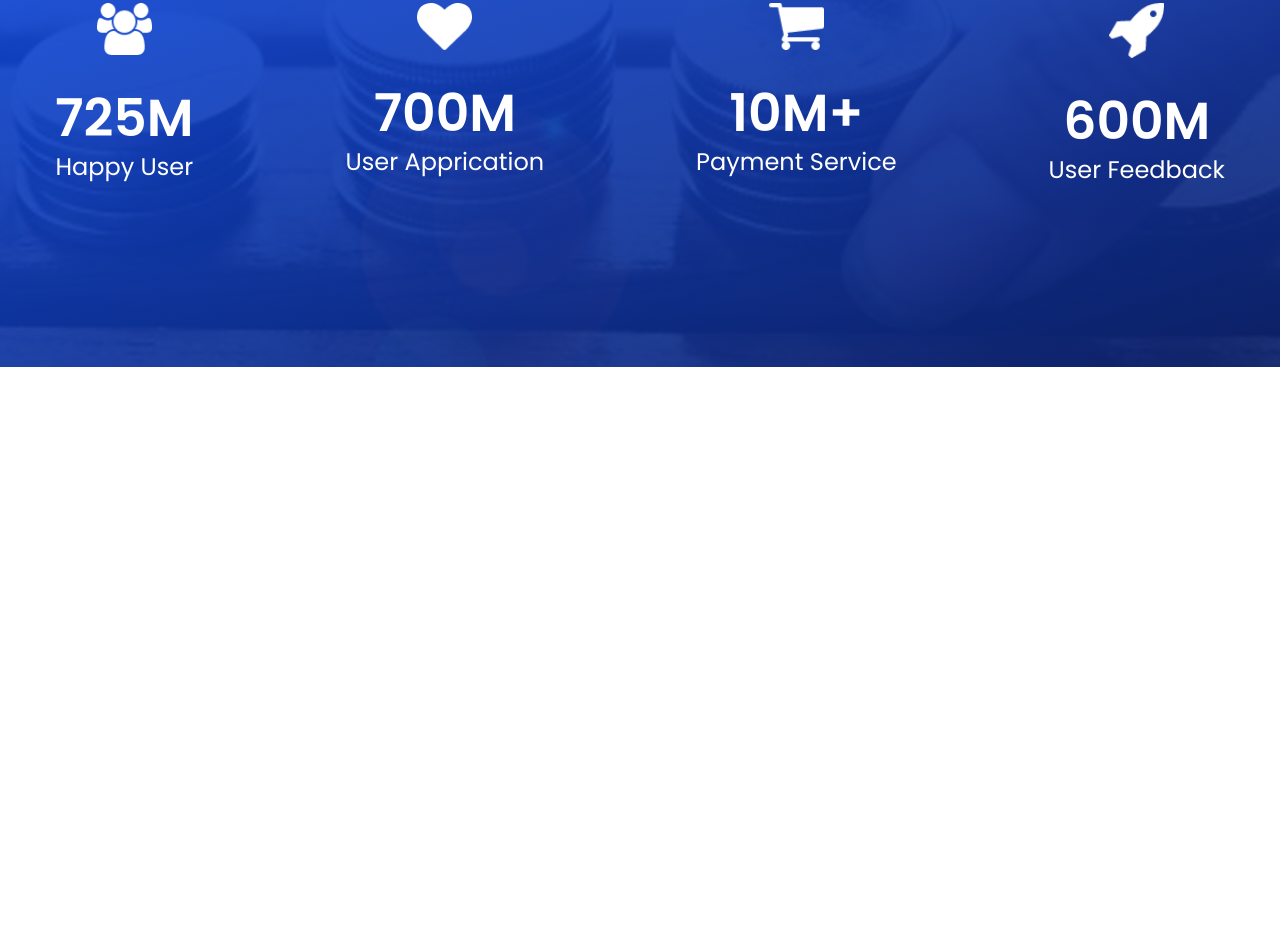
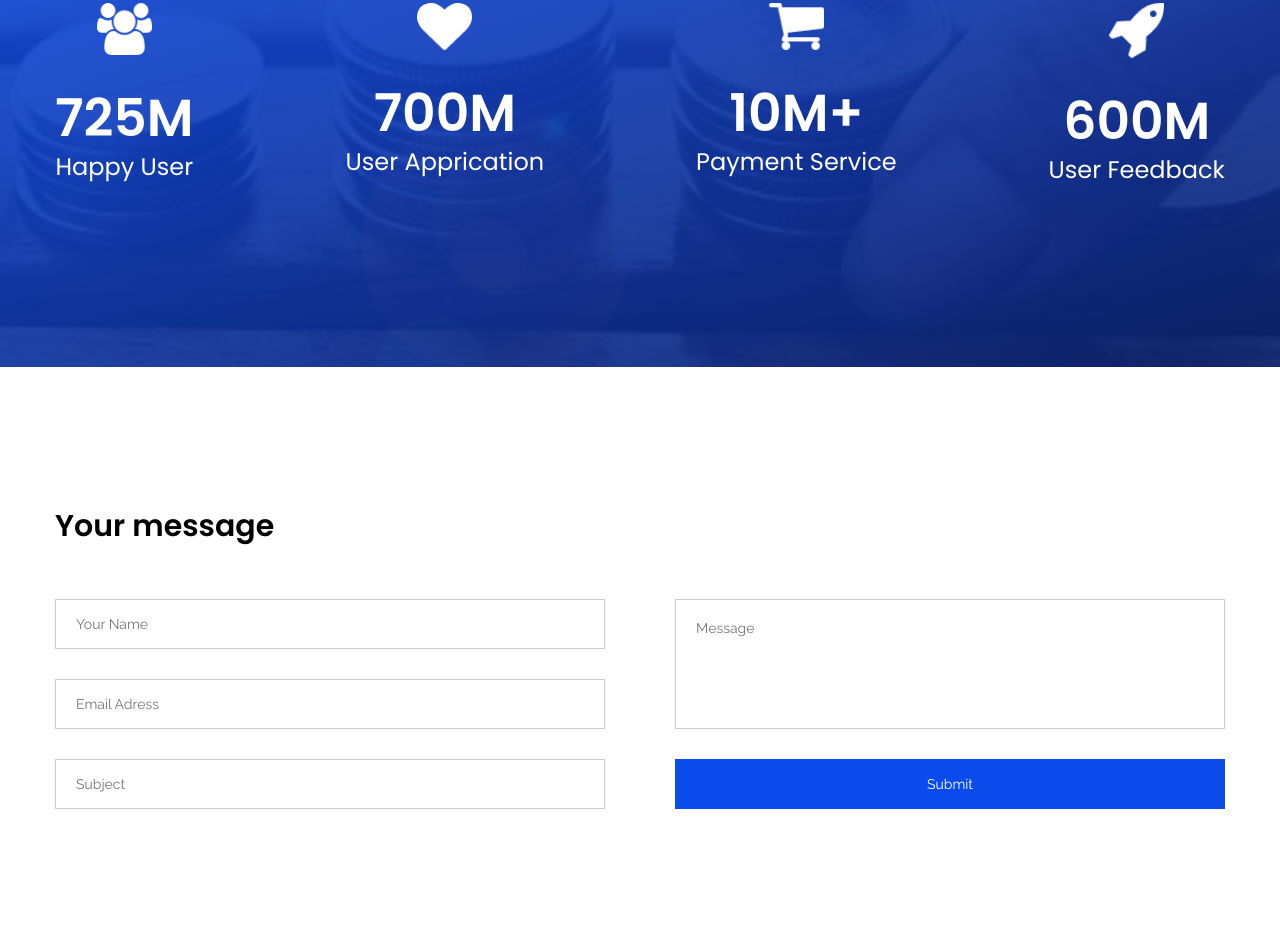
Before and after one commit to Bbsko1/Digital-banking, a website: page Source/index.html in a window 1280 px wide. Shown: the part 2909-3856 px from the top of the page. Before the commit the page ends 3276 px from the top, so only its background shows below. Drawn offline with Linux system fonts and the light colour scheme; files whose address does not match are found by name.

Commit message:
секция message готова

```diff
--- /dev/null
+++ b/Source/SCSS/blocks/message.scss
@@ -0,0 +1,73 @@
+.message {
+    height: 1px;
+    min-height: 580px;
+    color: #000;
+    background-color: #fff;
+
+    &__container {
+        display: flex;
+        flex-direction: column;
+        justify-content: center;
+        height: 100%;
+    }
+
+    &__title {
+        @include text-semiBold;
+
+        margin: 0 0 50px;
+        font-size: 30px;
+        line-height: 1.5;
+    }
+
+    &__form {
+        @include text-regular-second;
+
+        display: grid;
+        grid-template-rows: repeat(3, 1fr);
+        grid-template-columns: 1fr 1fr;
+        row-gap: 30px;
+        column-gap: 70px;
+        font-size: 14px;
+        line-height: 1.5;
+        grid-template-areas:
+            "name message"
+            "email message"
+            "subject button";
+    }
+
+    &__input {
+        padding: 16px 20px;
+        border: 1px solid rgba($color: #000, $alpha: 0.2);
+
+        &--name {
+            grid-area: name;
+        }
+
+        &--email {
+            grid-area: email;
+        }
+
+        &--subject {
+            grid-area: subject;
+        }
+    }
+
+    &__textarea {
+        grid-area: message;
+        padding: 20px;
+        resize: none;
+        border: 1px solid rgba($color: #000, $alpha: 0.2);
+    }
+
+    &__button {
+        @include text-regular-second;
+
+        grid-area: button;
+        font-size: 14px;
+        line-height: 1.5;
+        color: #fff;
+        cursor: pointer;
+        background-color: $main-color;
+        border: none;
+    }
+}
--- a/Source/SCSS/style.scss
+++ b/Source/SCSS/style.scss
@@ -11,3 +11,4 @@
 @import 'blocks/get-card';
 @import 'blocks/service';
 @import 'blocks/achievements';
+@import 'blocks/message';
--- a/Source/index.html
+++ b/Source/index.html
@@ -117,8 +117,7 @@
                 <ul class="service__list">
                     <li class="service__item">
                         <picture class="service__picture">
-                            <source type="image/webp"
-                                srcset="img/img/balence@1x.webp 1x, img/img/balence@2x.webp 2x">
+                            <source type="image/webp" srcset="img/img/balence@1x.webp 1x, img/img/balence@2x.webp 2x">
                             <img class="service__photo" width="270" height="270" src="img/img/balence@1x.jpg"
                                 srcset="img/img/balence@2x.jpg 2x" alt="Balence transform">
                         </picture>
@@ -126,8 +125,7 @@
                     </li>
                     <li class="service__item">
                         <picture class="service__picture">
-                            <source type="image/webp"
-                                srcset="img/img/internet@1x.webp 1x, img/img/internet@2x.webp 2x">
+                            <source type="image/webp" srcset="img/img/internet@1x.webp 1x, img/img/internet@2x.webp 2x">
                             <img class="service__photo" width="270" height="270" src="img/img/internet@1x.jpg"
                                 srcset="img/img/internet@2x.jpg 2x" alt="Internet Banking">
                         </picture>
@@ -135,8 +133,7 @@
                     </li>
                     <li class="service__item">
                         <picture class="service__picture">
-                            <source type="image/webp"
-                                srcset="img/img/payment@1x.webp 1x, img/img/payment@2x.webp 2x">
+                            <source type="image/webp" srcset="img/img/payment@1x.webp 1x, img/img/payment@2x.webp 2x">
                             <img class="service__photo" width="270" height="270" src="img/img/payment@1x.jpg"
                                 srcset="img/img/payment@2x.jpg 2x" alt="Buying Payment">
                         </picture>
@@ -144,8 +141,7 @@
                     </li>
                     <li class="service__item">
                         <picture class="service__picture">
-                            <source type="image/webp"
-                                srcset="img/img/ticket@1x.webp 1x, img/img/ticket@2x.webp 2x">
+                            <source type="image/webp" srcset="img/img/ticket@1x.webp 1x, img/img/ticket@2x.webp 2x">
                             <img class="service__photo" width="270" height="270" src="img/img/ticket@1x.jpg"
                                 srcset="img/img/ticket@2x.jpg 2x" alt="Buy Air Ticket">
                         </picture>
@@ -196,6 +192,18 @@
                 </ul>
             </div>
         </section>
+        <section class="message">
+            <div class="message__container container">
+                <h2 class="message__title">Your message</h2>
+                <form class="message__form" action="#">
+                    <input class="message__input message__input--name" type="text" name="name" placeholder="Your Name">
+                    <input class="message__input message__input--email" type="email" name="email" placeholder="Email Adress">
+                    <input class="message__input message__input--subject" type="text" name="subject" placeholder="Subject">
+                    <textarea class="message__textarea" name="message" placeholder="Message"></textarea>
+                    <button class="message__button" type="submit">Submit</button>
+                </form>
+            </div>
+        </section>
     </main>
 </body>
 
```
Also changed, not shown: Source/CSS/style.min.css, 1 other file.
